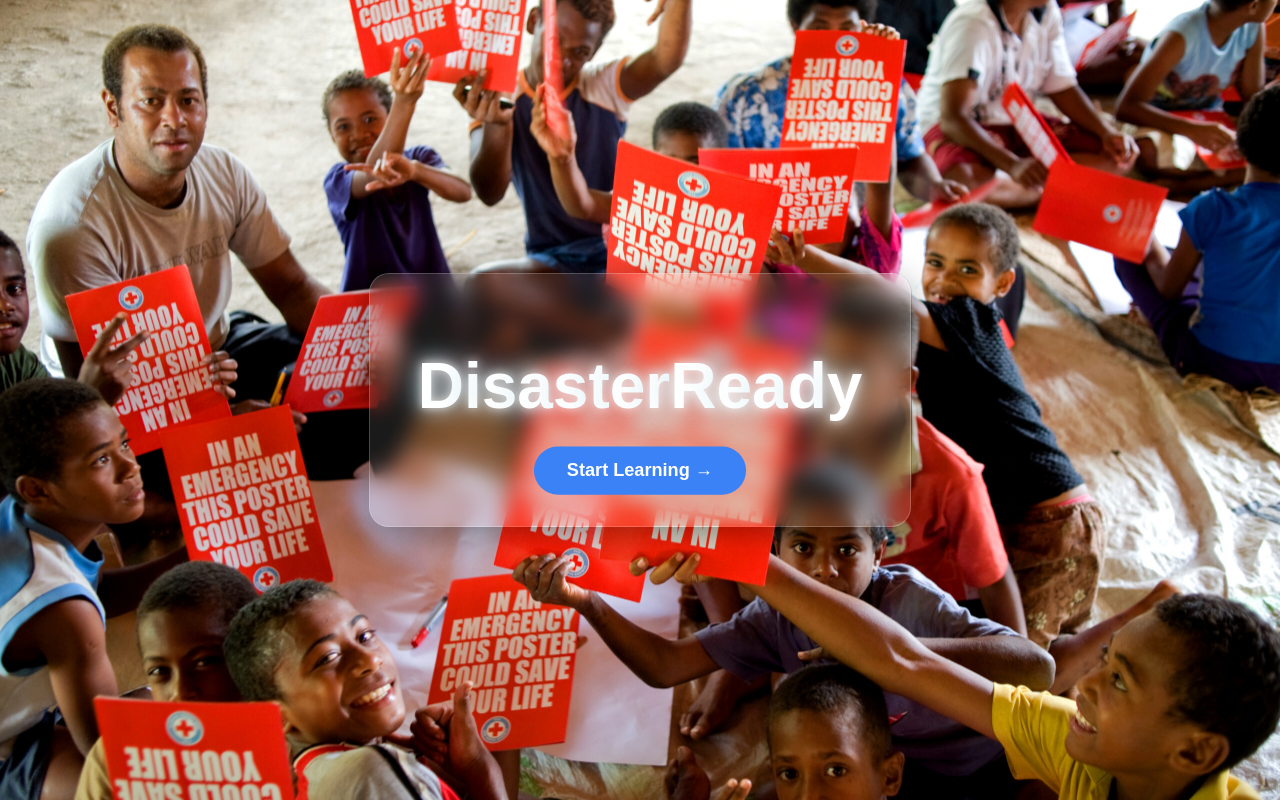
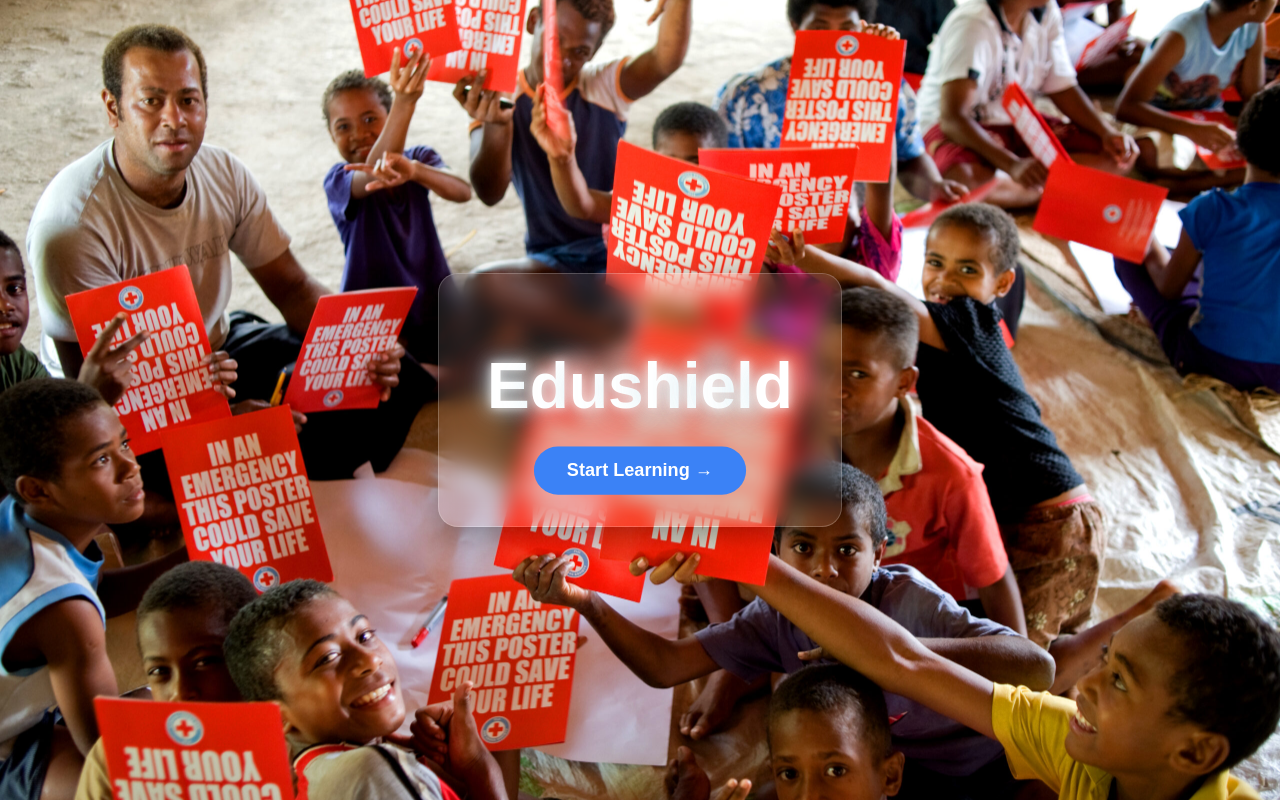
Before and after one commit to Codely456/DisasterReady-PWA, a plain HTML site: page index.html in a window 1280 px wide. Drawn offline with Linux system fonts and the light colour scheme.

Commit message:
Update index.html

```diff
--- a/index.html
+++ b/index.html
@@ -3,7 +3,7 @@
 <head>
     <meta charset="UTF-8">
     <meta name="viewport" content="width=device-width, initial-scale=1.0">
-    <title>DisasterReady</title>
+    <title>Edushield</title>
     <link rel="stylesheet" href="style.css">
     <link rel="stylesheet" href="theme.css">
     <link rel="icon" type="image/x-icon" href="/favicon.ico">
@@ -12,7 +12,7 @@
 
     <div class="hero-container">
         <div class="glass-card">
-            <h1 class="title bloom-text">DisasterReady</h1>
+            <h1 class="title bloom-text">Edushield</h1>
             <a href="main.html" class="hero-button">Start Learning &rarr;</a>
         </div>
     </div>
```
